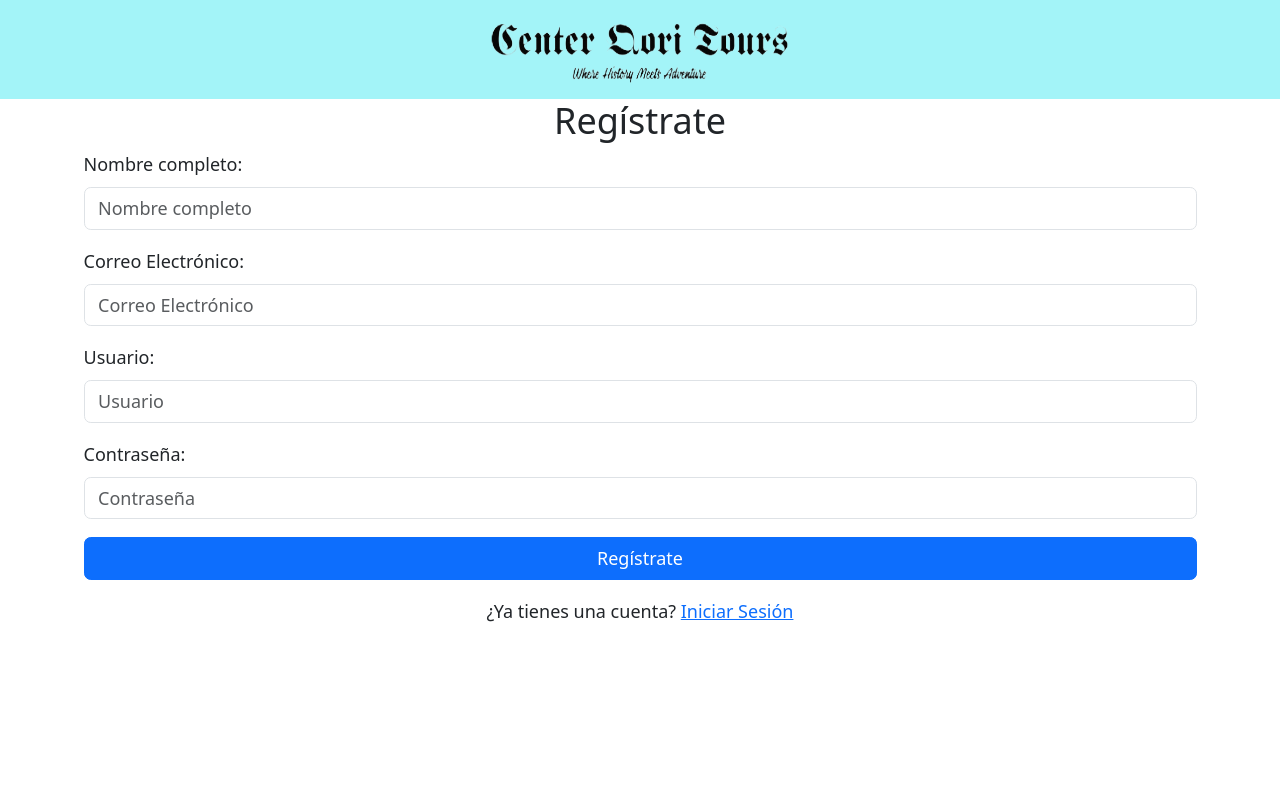
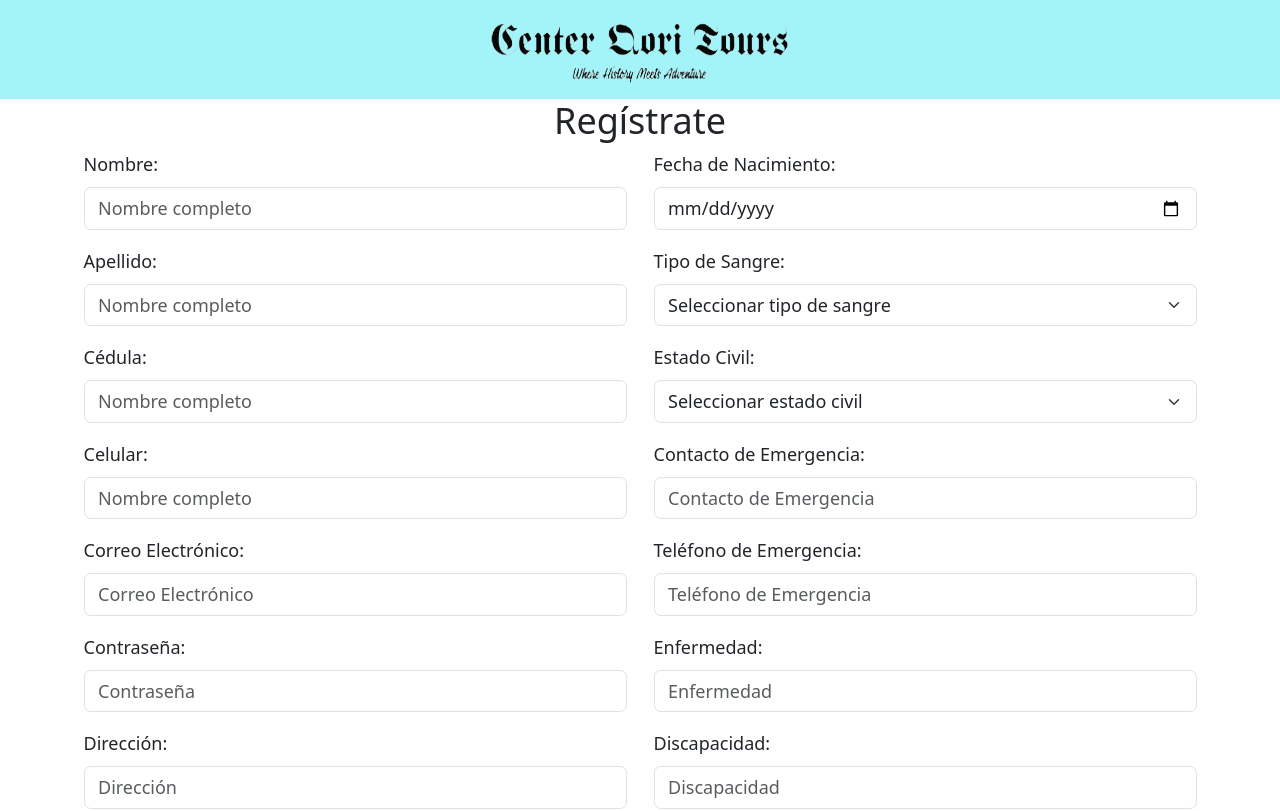
Before and after one commit to Bsteven593/tour_, a React (Create React App) app: page /register in a window 1280 px wide. Shown: the top 811 px of the page. Built offline with nearby package versions, Linux system fonts and the light colour scheme.

Commit message:
segundo comentario

```diff
--- a/src/App.js
+++ b/src/App.js
@@ -1,24 +1,21 @@
 import React from 'react';
 import './App.css';
 import { BrowserRouter as Router, Routes, Route } from 'react-router-dom';
-import Home from './components/Home';
+
 import LoginForm from './components/Login';
 import RegisterForm from './components/Register';
 import Dashboard from './components/DashBoarAdmin'; // Corregido el nombre del componente
+import CardRegister from './components/cardRegister';
 
 function App() {
-  const menuItems = [
-    { title: 'Transporte', link: '/transporte' },
-    { title: 'Hospedaje', link: '/hospedaje' },
-    { title: 'Alimentación', link: '/alimentacion' }
-  ];
 
   return (
     <Router>
       <Routes>
         <Route path="/" element={<LoginForm />} />
         <Route path="/register" element={<RegisterForm />} />
-        <Route path="/dashboard" element={<Dashboard menuItems={menuItems} />} />
+        <Route path="/dashboard" element={<Dashboard  />} />
+        <Route path="/cardRegister" element={<CardRegister />} />
       </Routes>
     </Router>
   );
--- a/src/components/Footer.js
+++ b/src/components/Footer.js
@@ -1,6 +1,6 @@
 import React from 'react';
-import 'bootstrap/dist/css/bootstrap.min.css'; // Importar Bootstrap CSS
-import 'bootstrap-icons/font/bootstrap-icons.css'; // Para íconos de Bootstrap
+import 'bootstrap/dist/css/bootstrap.min.css';
+import 'bootstrap-icons/font/bootstrap-icons.css';
 
 
 function Footer() {
--- a/src/components/Register.js
+++ b/src/components/Register.js
@@ -1,30 +1,101 @@
 import React from 'react';
 import { Link } from 'react-router-dom';
 import NavbarComponent from './Navbar';
+
 function RegisterForm() {
   return (
     <div>
-    <div>
       <NavbarComponent />
-    </div>
       <div className="container p-10">
         <form className="formulario__register">
           <h2 className="text-center">Regístrate</h2>
+          <div className="row">
+            <div className="col-md-6">
+              {/* Primera columna */}
               <div className="mb-3">
-          <label htmlFor="fullName" className="form-label">Nombre completo:</label>
+                <label htmlFor="Name" className="form-label">Nombre:</label>
+                <input type="text" className="form-control" id="Name" placeholder="Nombre completo" />
+              </div>
+              <div className="mb-3">
+                <label htmlFor="fullName" className="form-label">Apellido:</label>
                 <input type="text" className="form-control" id="fullName" placeholder="Nombre completo" />
+              </div>
+              <div className="mb-3">
+                <label htmlFor="Dni" className="form-label">Cédula:</label>
+                <input type="number" className="form-control" id="Dni" placeholder="Nombre completo" />
+              </div>
+              <div className="mb-3">
+                <label htmlFor="phone" className="form-label">Celular:</label>
+                <input type="number" className="form-control" id="phone" placeholder="Nombre completo" />
               </div>
               <div className="mb-3">
                 <label htmlFor="email" className="form-label">Correo Electrónico:</label>
                 <input type="email" className="form-control" id="email" placeholder="Correo Electrónico" />
               </div>
               <div className="mb-3">
-          <label htmlFor="username" className="form-label">Usuario:</label>
-          <input type="text" className="form-control" id="username" placeholder="Usuario" />
+                <label htmlFor="password" className="form-label">Contraseña:</label>
+                <input type="password" className="form-control" id="password" placeholder="Contraseña" />
               </div>
               <div className="mb-3">
-          <label htmlFor="password" className="form-label">Contraseña:</label>
-          <input type="password" className="form-control" id="password" placeholder="Contraseña" />
+                <label htmlFor="address" className="form-label">Dirección:</label>
+                <input type="text" className="form-control" id="address" placeholder="Dirección" />
+              </div>
+              <div className="mb-3">
+                <label htmlFor="gender" className="form-label">Género:</label>
+                <select className="form-select" id="gender">
+                  <option value="hombre">Hombre</option>
+                  <option value="mujer">Mujer</option>
+                  <option value="otros">Otros</option>
+                </select>
+              </div>
+            </div>
+            <div className="col-md-6">
+              {/* Segunda columna */}
+              <div className="mb-3">
+                <label htmlFor="birthday" className="form-label">Fecha de Nacimiento:</label>
+                <input type="date" className="form-control" id="birthday" />
+              </div>
+              <div className="mb-3">
+                <label htmlFor="bloodType" className="form-label">Tipo de Sangre:</label>
+                <select className="form-select" id="bloodType">
+                  <option value="">Seleccionar tipo de sangre</option>
+                  <option value="A+">A+</option>
+                  <option value="A-">A-</option>
+                  <option value="B+">B+</option>
+                  <option value="B-">B-</option>
+                  <option value="AB+">AB+</option>
+                  <option value="AB-">AB-</option>
+                  <option value="O+">O+</option>
+                  <option value="O-">O-</option>
+                </select>
+              </div>
+              <div className="mb-3">
+                <label htmlFor="maritalStatus" className="form-label">Estado Civil:</label>
+                <select className="form-select" id="maritalStatus">
+                  <option value="">Seleccionar estado civil</option>
+                  <option value="soltero">Soltero/a</option>
+                  <option value="casado">Casado/a</option>
+                  <option value="divorciado">Divorciado/a</option>
+                  <option value="viudo">Viudo/a</option>
+                </select>
+              </div>
+              <div className="mb-3">
+                <label htmlFor="emergencyContact" className="form-label">Contacto de Emergencia:</label>
+                <input type="text" className="form-control" id="emergencyContact" placeholder="Contacto de Emergencia" />
+              </div>
+              <div className="mb-3">
+                <label htmlFor="emergencyPhone" className="form-label">Teléfono de Emergencia:</label>
+                <input type="number" className="form-control" id="emergencyPhone" placeholder="Teléfono de Emergencia" />
+              </div>
+              <div className="mb-3">
+                <label htmlFor="disease" className="form-label">Enfermedad:</label>
+                <input type="text" className="form-control" id="disease" placeholder="Enfermedad" />
+              </div>
+              <div className="mb-3">
+                <label htmlFor="disability" className="form-label">Discapacidad:</label>
+                <input type="text" className="form-control" id="disability" placeholder="Discapacidad" />
+              </div>
+            </div>
           </div>
           <div className="d-grid">
             <button type="submit" className="btn btn-primary">Regístrate</button>
--- /dev/null
+++ b/src/components/cardRegister.js
@@ -0,0 +1,19 @@
+import React from 'react';
+import 'bootstrap/dist/css/bootstrap.min.css';
+
+function CardRegister() {
+  return (
+    <div>
+      <div className="mb-3">
+        <label htmlFor="exampleFormControlInput1" className="form-label">Email address</label>
+        <input type="email" className="form-control" id="exampleFormControlInput1" placeholder="name@example.com" />
+      </div>
+      <div className="mb-3">
+        <label htmlFor="exampleFormControlTextarea1" className="form-label">Example textarea</label>
+        <textarea className="form-control" id="exampleFormControlTextarea1" rows="3"></textarea>
+      </div>
+    </div>
+  );
+}
+
+export default CardRegister;
```
Also changed, not shown: src/components/DashBoarAdmin.js (+60 -11 lines). Lines whose indentation alone changed are shown as unchanged.
